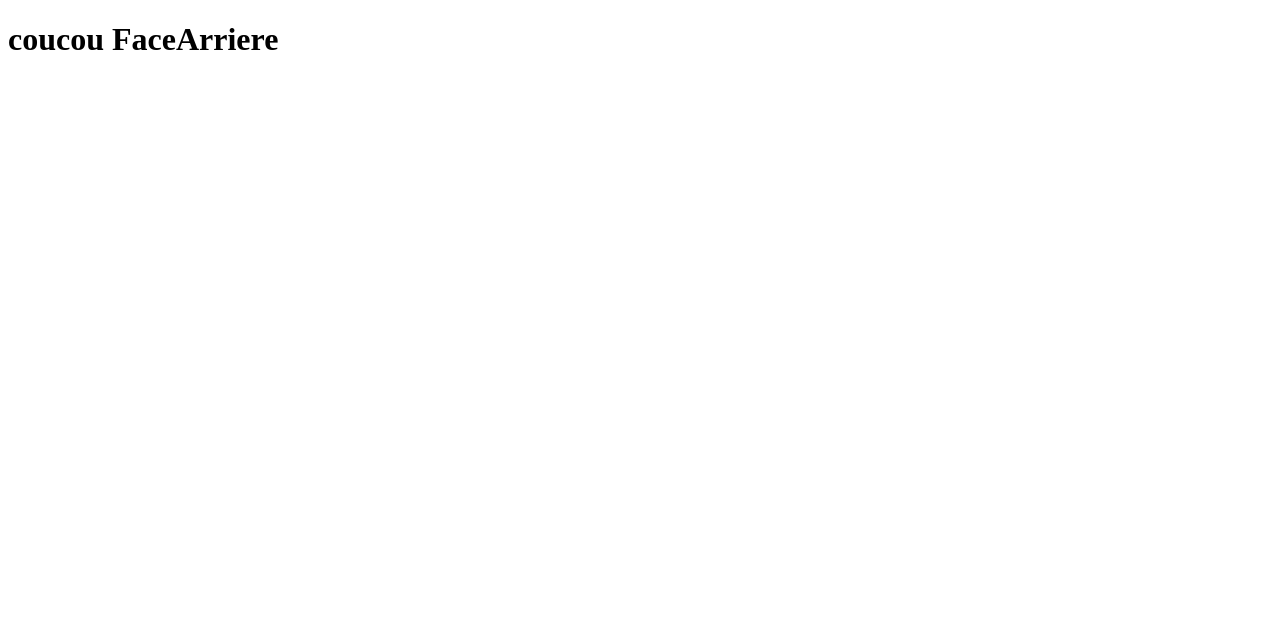
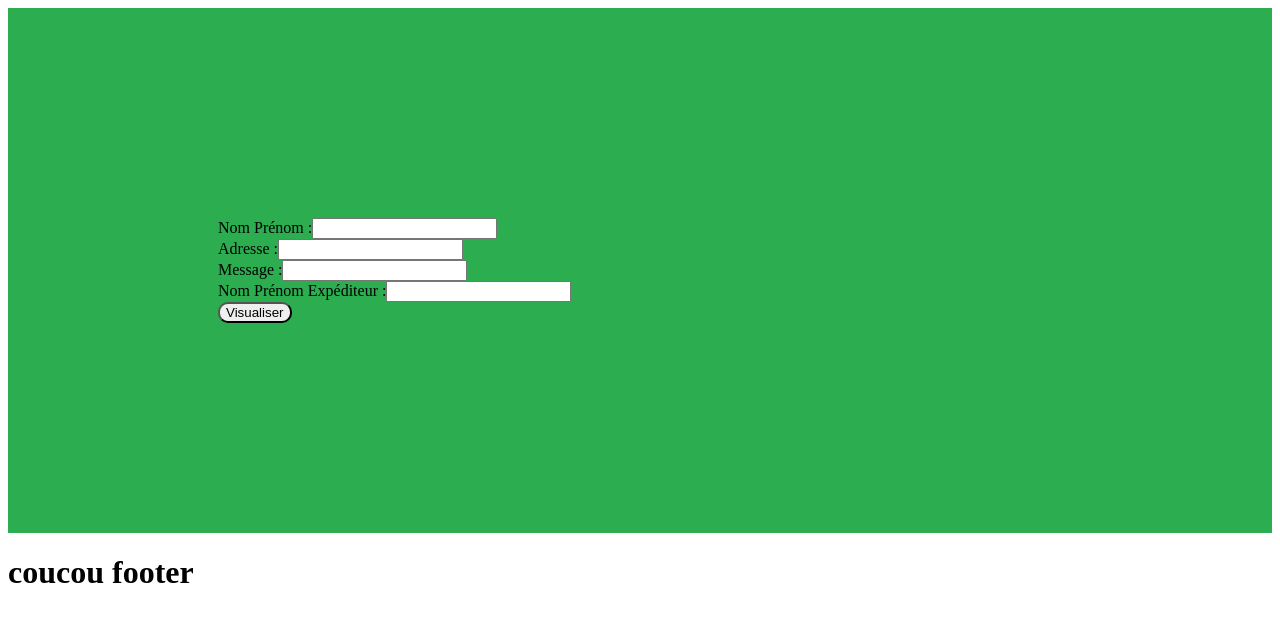
Before and after one commit to Pas-nou/CardVentures, a React (Vite) app in the folder cardventures/: page /faceArriere in a window 1280 px wide. Shown: the top 622 px of the page. Built offline with nearby package versions, Linux system fonts and the light colour scheme.

Commit message:
Create composant TextCard + css

```diff
--- /dev/null
+++ b/cardventures/src/components/TextCard.css
@@ -0,0 +1,16 @@
+.card-text {
+  background-color: #2bad50;
+  margin: 0;
+  padding: 210px;
+  align-items: center;
+}
+
+.text {
+  display: flex;
+  flex-direction: column;
+
+
+}
+button {
+  border-radius: 10px;
+}
--- /dev/null
+++ b/cardventures/src/components/TextCard.jsx
@@ -0,0 +1,29 @@
+import "./TextCard.css";
+
+function TextCard() {
+  return (
+    <div className="card-text">
+      <div className="text">
+        <label>
+          Nom Prénom :
+          <input name="lastName, firstName" />
+        </label>
+        <label>
+          Adresse :
+          <input name="adress" />
+        </label>
+        <label>
+          Message :
+          <input name="message" />
+        </label>
+        <label>
+          Nom Prénom Expéditeur :
+          <input name="lastName, firstName, sender" />
+        </label>
+      </div>
+      <button className="button"> Visualiser </button>
+    </div>
+  );
+}
+
+export default TextCard;
--- a/cardventures/src/pages/FaceArriere.jsx
+++ b/cardventures/src/pages/FaceArriere.jsx
@@ -1,5 +1,13 @@
-function FaceArriere(){
-    return<h1>coucou FaceArriere</h1>
+import TextCard from "../components/TextCard";
+import Footer from "../components/Footer";
+
+function FaceArriere() {
+  return (
+    <>
+      <TextCard />
+      <Footer />
+    </>
+  );
 }
 
 export default FaceArriere;
```
Also changed, not shown: cardventures/src/App.jsx (+4 -6 lines), cardventures/src/components/Footer.jsx (renamed from cardventures/src/compenents/Footer.jsx), cardventures/src/components/Header.jsx (renamed from cardventures/src/compenents/Header.jsx).
